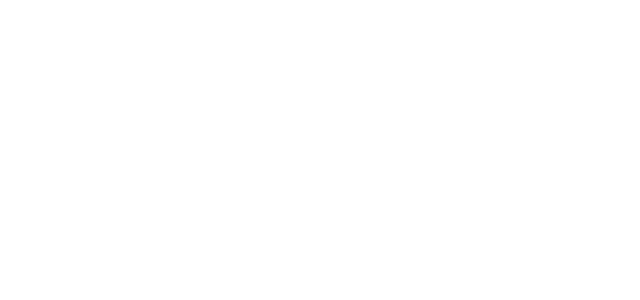
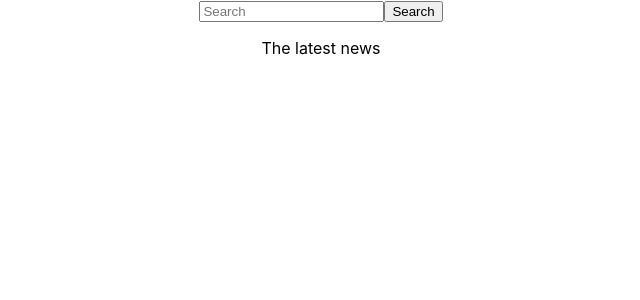
Before and after one commit to Hexiota/guardian, a React (Create React App) app: page / in a window 1280 px wide. Shown: the top 300 px of the page, without its empty margins (319-959 px from the left). Built offline with nearby package versions, Linux system fonts and the light colour scheme.

Commit message:
Added  Starting Components

```diff
--- a/src/App.js
+++ b/src/App.js
@@ -1,11 +1,13 @@
 import React from 'react';
-import logo from './logo.svg';
 import './App.css';
+import LatestList from './components/LatestList.js';
+import SearchBar from './components/SearchBar.js';
 
 function App() {
   return (
     <div className="App">
-
+      <SearchBar />
+      <LatestList />
     </div>
   );
 }
--- /dev/null
+++ b/src/components/LatestList.js
@@ -0,0 +1,12 @@
+import React, { Component } from 'react';
+
+class LatestList extends Component {
+  render() {
+    return (
+      <div className="latest">
+        <p>The latest news</p>
+      </div>
+    )
+  }
+}
+export default LatestList
--- /dev/null
+++ b/src/components/SearchBar.js
@@ -0,0 +1,13 @@
+import React, { Component } from 'react'
+
+class SearchBar extends Component {
+  render() {
+    return (
+        <form>
+            <input placeholder="Search" />
+            <button type="submit"> Search </button>
+        </form>
+    )
+  }
+}
+export default SearchBar
```
Also changed, not shown: src/logo.svg (deleted).
